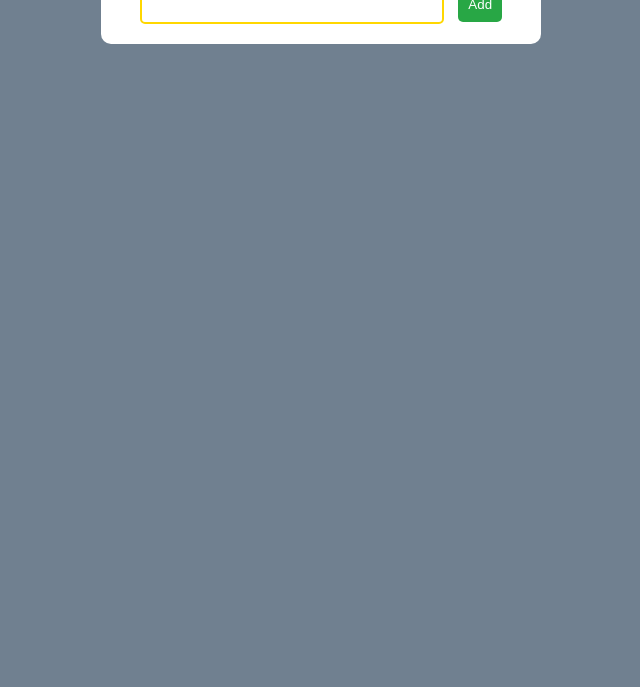
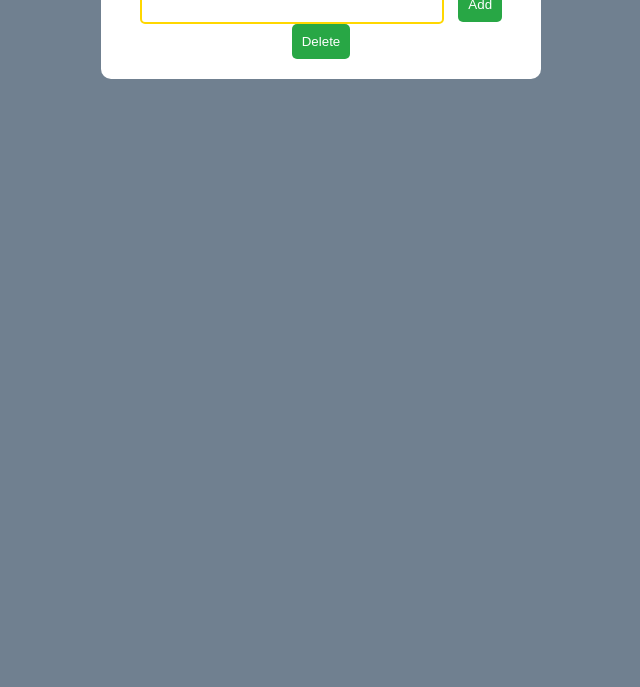
Before and after one commit to Divyansh1Rai6/2-do-list, a plain HTML site: page index.html in a window 1280 px wide. Shown: the part 113-800 px from the top of the page, without its empty margins (319-959 px from the left). Drawn offline with Linux system fonts and the light colour scheme.

Commit message:
Update index.html

```diff
--- a/index.html
+++ b/index.html
@@ -11,6 +11,7 @@
         <h2>2 Do List</h2>
         <input type="text" id="item">
         <button onclick="add()" id="addButton">Add</button>
+        <button onclick="del()" id = deleteButton>Delete</button>
         <ul id="taskList"></ul>
     </div>
     <script src="to-do.js"></script>
```
